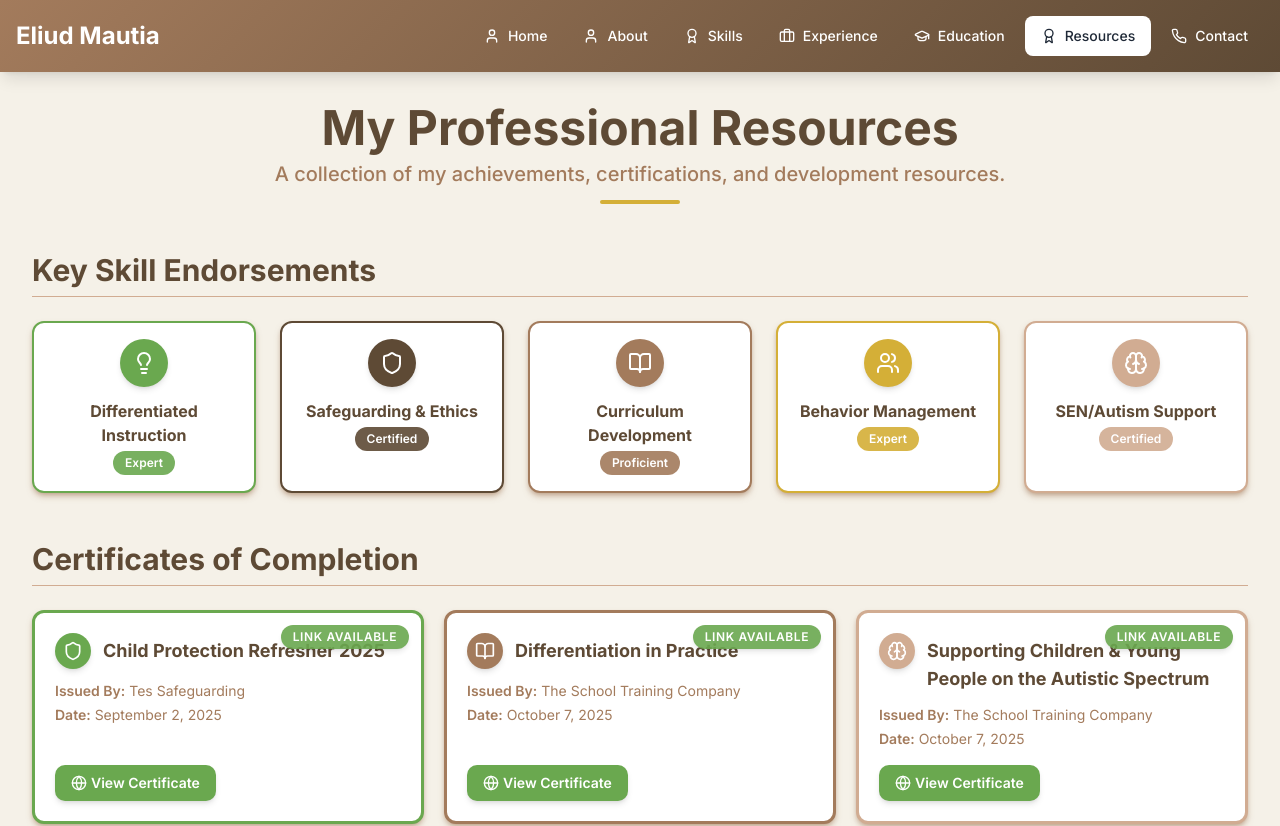
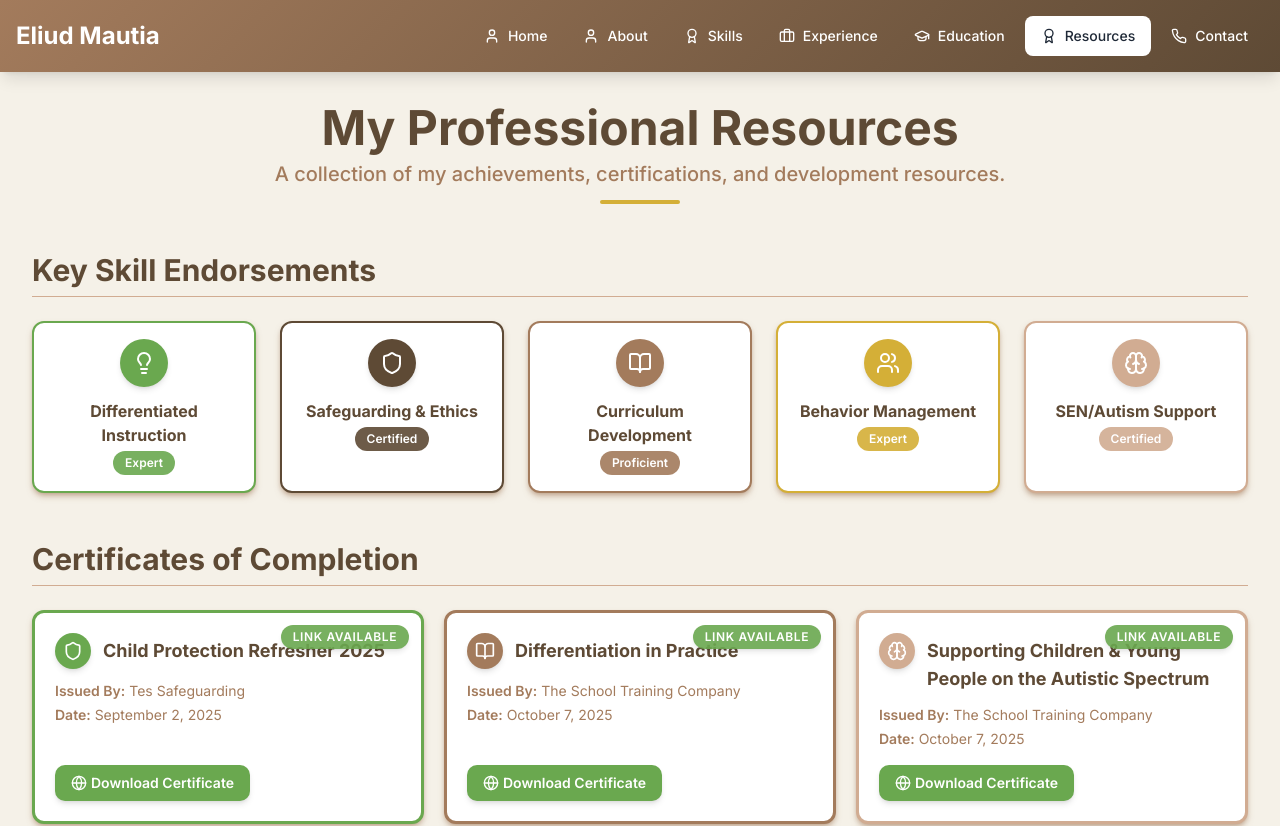
Before and after one commit to kelvinchwara/mautiPortfolio, a React (Vite) app: page /resources in a window 1280 px wide. Shown: the top 826 px of the page. Built offline with nearby package versions, Linux system fonts and the light colour scheme.

Commit message:
first commit

```diff
--- a/src/pages/About.tsx
+++ b/src/pages/About.tsx
@@ -228,6 +228,8 @@ const HeroSection: React.FC<HeroSectionProps> = ({ COLORS }) => (
         {/* Primary CTA - Rule 5: w-full on mobile, w-auto on larger screens */}
         <a
           href="/MAUTIA%20ELIUD%20RESUME.pdf"
+
+          //
           download
           className="inline-block w-full sm:w-auto"
         >
--- a/src/pages/Resources.tsx
+++ b/src/pages/Resources.tsx
@@ -36,9 +36,8 @@ const certificateData = [
     date: "September 2, 2025",
     icon: "Shield", // Lucide Icon Name
     accent: COLORS.FOREST_GREEN,
-    //
-    // Mapped from C:\Users\sagin\Desktop\New folder (5)\mautiPortfolio\static\certificates\Mautia Eliud_Child Protection Refresher 2025_Download.pdf
-    link: ".../mautiPortfolio/public/media/img/Mautia_Eliud_Child_Protection_Refresher_2025.pdf",
+    // Note: The links are relative paths.
+    link: "/mautiPortfolio/public/media/img/Mautia_Eliud_Child_Protection_Refresher_2025.pdf",
   },
   {
     title: "Differentiation in Practice",
@@ -46,8 +45,7 @@ const certificateData = [
     date: "October 7, 2025",
     icon: "BookOpen",
     accent: COLORS.BRONZE_LIGHT,
-    // C:\Users\sagin\Desktop\New folder (5)\mautiPortfolio\static\certificates\Eliud Mautia - Differentiation in Practice - 2025-10-07 052252.pdf
-    link: ".../mautiPortfolio/public/media/img/Eliud_Mautia_Differentiation_in_Practice.pdf",
+    link: "/public/media/img/Eliud_Mautia_Differentiation_in_Practice.pdf",
   },
   {
     title: "Supporting Children & Young People on the Autistic Spectrum",
@@ -55,8 +53,7 @@ const certificateData = [
     date: "October 7, 2025",
     icon: "Brain",
     accent: COLORS.BEIGE,
-    // Mapped from C:\Users\sagin\Desktop\New folder (5)\mautiPortfolio\static\certificates\Eliud Mautia - Supporting Children and Young People on the Autistic Spectrum - 2025-10-07 052254.pdf
-    link: ".../mautiPortfolio/public/media/img/Eliud_Mautia_Autistic_Spectrum_Support.pdf",
+    link: "/media/img/Eliud_Mautia_Autistic_Spectrum_Support.pdf",
   },
   {
     title: "Child-on-Child Abuse for International Schools",
@@ -64,8 +61,7 @@ const certificateData = [
     date: "October 3, 2023",
     icon: "Users",
     accent: COLORS.BRONZE_DARK,
-    // Mapped from C:\Users\sagin\Desktop\New folder (5)\mautiPortfolio\static\certificates\Mautia Eliud_Child-on-Child Abuse for International Schools_Download.pdf
-    link: ".../mautiPortfolio/public/media/img/Mautia_Eliud_Child_on_Child_Abuse.pdf",
+    link: "img/Mautia_Eliud_Child_on_Child_Abuse.pdf",
   },
   {
     title: "Staff Wellbeing for International Schools",
@@ -73,9 +69,7 @@ const certificateData = [
     date: "December 18, 2023",
     icon: "Heart",
     accent: COLORS.GOLD,
-    //
-    // Mapped from C:\Users\sagin\Desktop\New folder (5)\mautiPortfolio\static\certificates\Mautia Eliud_Staff Wellbeing for International Schools_Download.pdf
-    link: ".../mautiPortfolio/public/media/img/Mautia_Eliud_Staff_Wellbeing.pdf",
+    link: "/mautiPortfolio/public/media/img/Mautia_Eliud_Staff_Wellbeing.pdf",
   },
 ];
 
@@ -153,6 +147,13 @@ const Heart = ({ size = 24, className = "", style = {} }) => (
   </svg>
 );
 
+// Helper function to create a sanitized filename
+const createDownloadFilename = (title) => {
+    // Remove non-alphanumeric characters, replace spaces with underscores, and add .pdf extension
+    return title.replace(/[^a-zA-Z0-9\s]/g, '').trim().replace(/\s+/g, '_') + '.pdf';
+};
+
+
 // --- MAIN COMPONENT (Renamed to Resources) ---
 const Resources = () => {
   return (
@@ -215,7 +216,7 @@ const Resources = () => {
       </section>
 
 
-      {/* CERTIFICATES SECTION - MODIFIED WITH DYNAMIC BADGE */}
+      {/* CERTIFICATES SECTION - MODIFIED WITH DOWNLOAD ATTRIBUTE */}
       <section className="mb-12">
         <h2
           className="text-2xl sm:text-3xl font-bold mb-6 text-center sm:text-left border-b pb-2"
@@ -269,17 +270,17 @@ const Resources = () => {
                   <span className="font-semibold">Date:</span> {cert.date}
                 </p>
 
-                {/* LINK/BUTTON FOR VIEWING */}
+                {/* MODIFIED: Added 'download' attribute and changed text to 'Download Certificate' */}
                 {cert.link ? (
                   <a
                     href={cert.link}
-                    target="_blank"
+                    download={createDownloadFilename(cert.title)} // FORCES DOWNLOAD
                     rel="noopener noreferrer"
                     className="mt-auto px-4 py-2 text-sm rounded-lg text-white font-semibold self-start transition duration-200 hover:bg-opacity-80 active:scale-[0.98] shadow-md flex items-center justify-center"
                     style={{ backgroundColor: COLORS.FOREST_GREEN, minWidth: '130px' }}
                   >
                     <IconComponent name="LinkIcon" color="white" size={16} className="mr-1" />
-                    View Certificate
+                    Download Certificate
                   </a>
                 ) : (
                   <button
```
